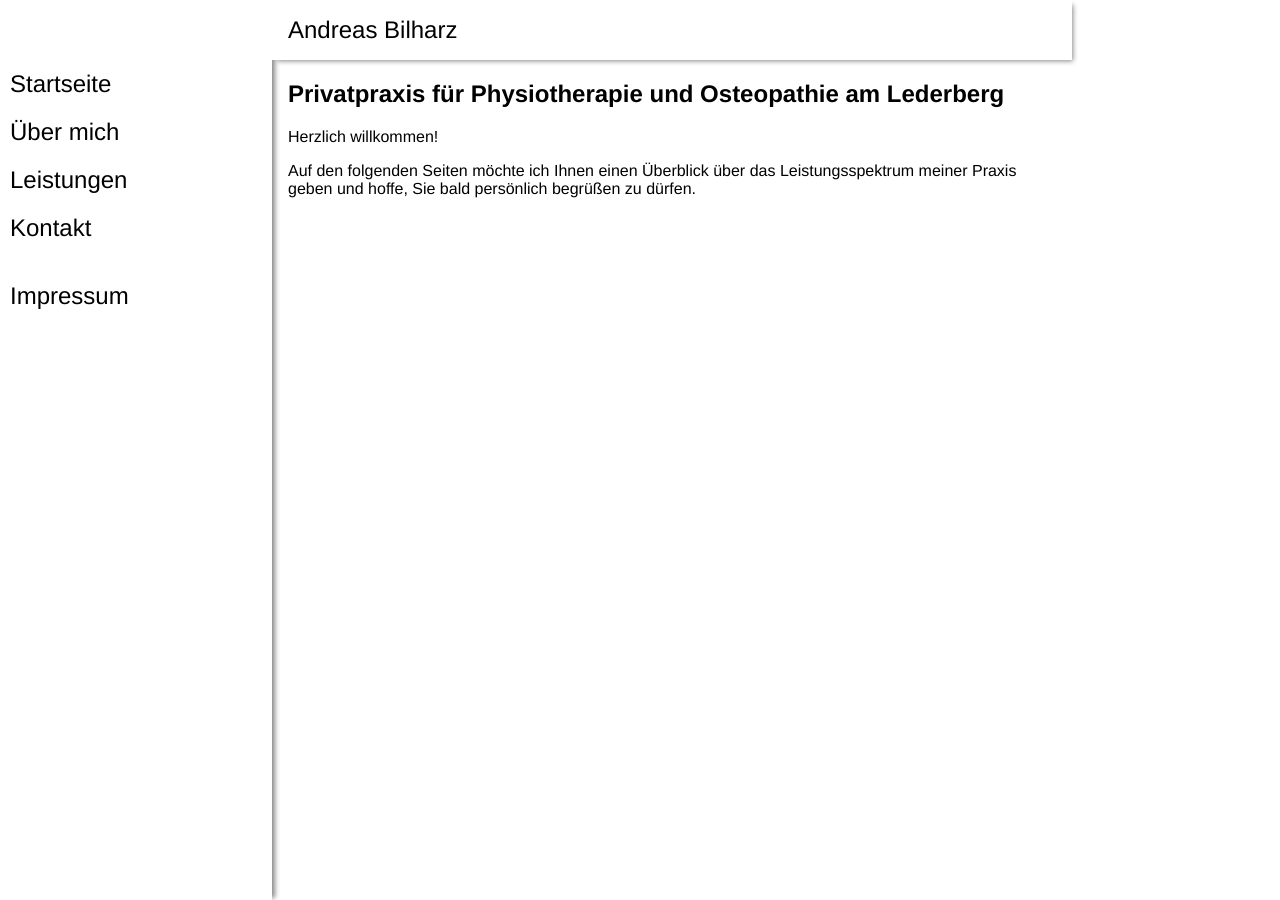
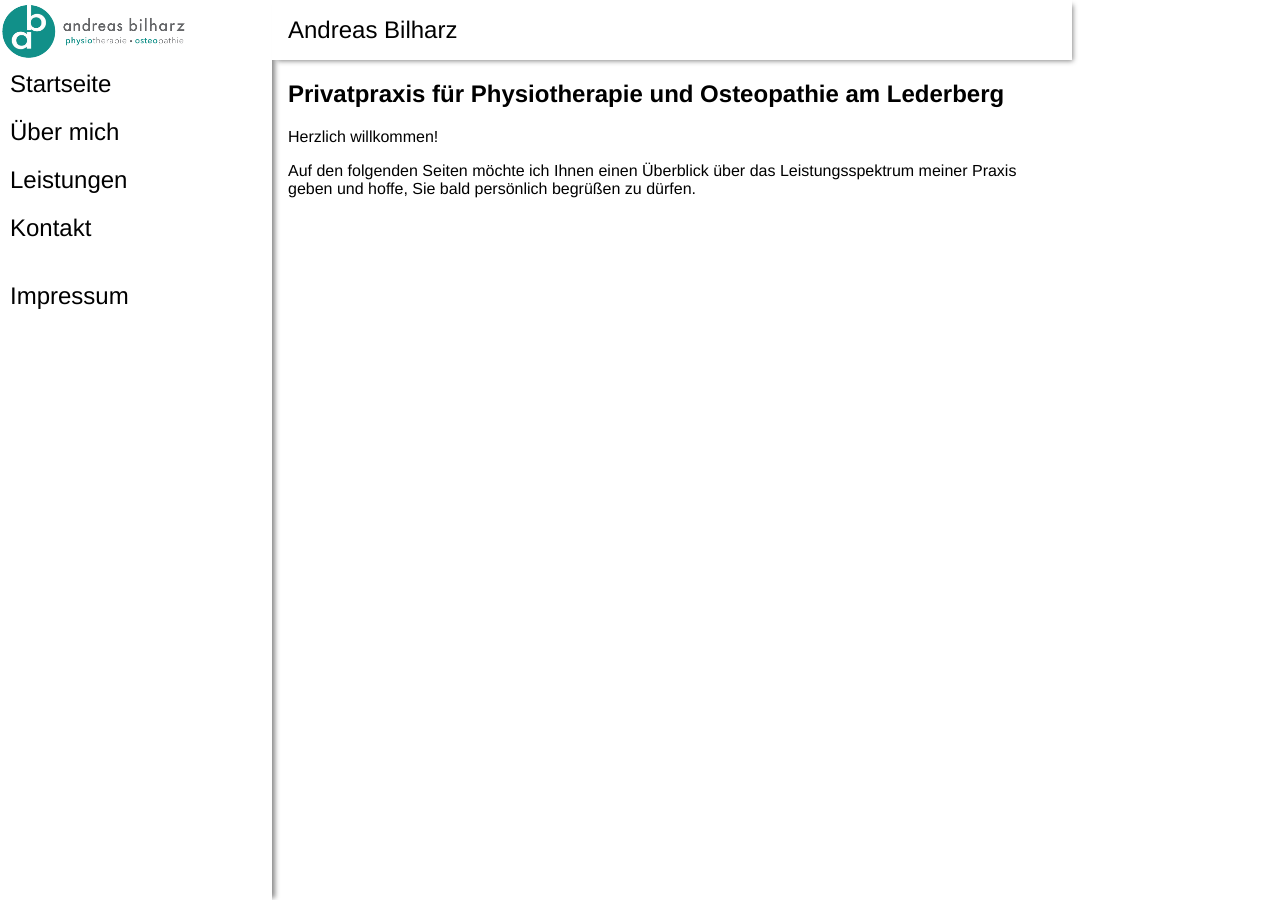
Before and after one commit to sbsoftware/scaling-spoon, a Jekyll site: the page built from index.markdown, in a window 1280 px wide. Built offline with Jekyll 4.4.1, drawn with Linux system fonts in a browser that asks for light colours.

Commit message:
Replace dummy dummy logo by real dummy logo

```diff
--- a/_includes/menu.html
+++ b/_includes/menu.html
@@ -1,6 +1,6 @@
 <nav id="menu">
   <section id="drawer-header">
-    <img src="logo.png">
+    <img src="logo.svg">
     <a href="#" class="menu-switch"></a>
   </section>
   <ul>
```
Also changed, not shown: logo.png (deleted), logo.svg (added), 1 other file.
